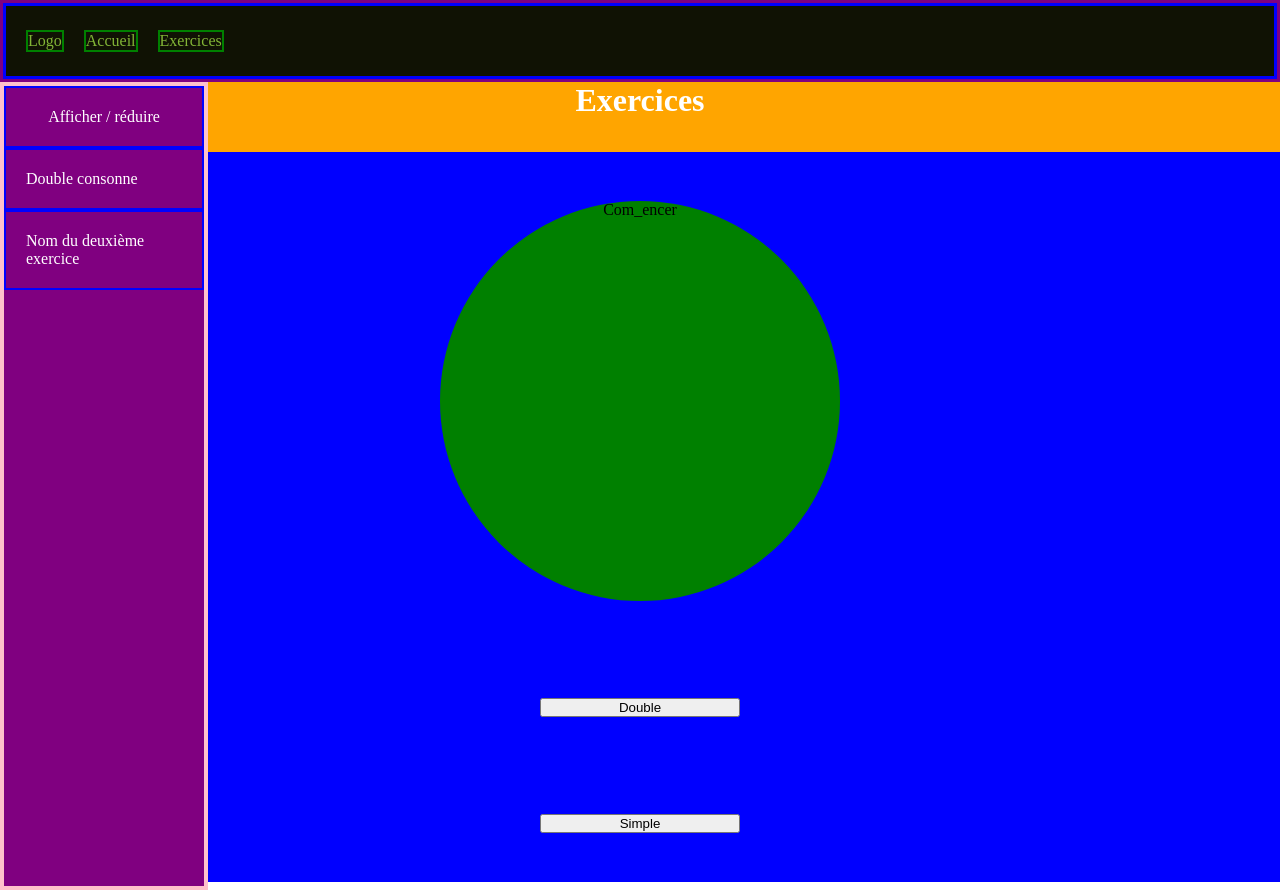
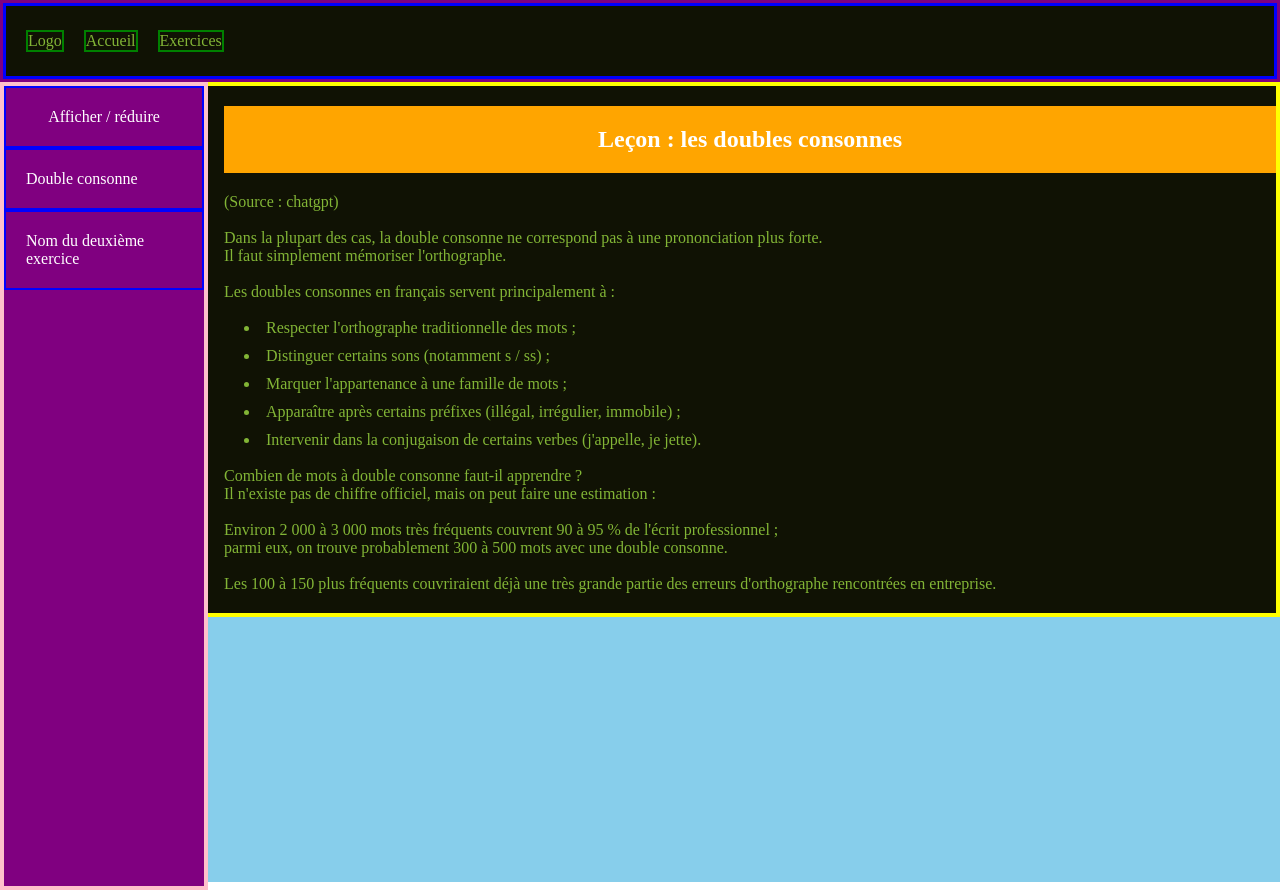
Before and after one commit to matthieuClio/LePrestigeFrancais-Front-end, a React (Vite) app: page /exercices in a window 1280 px wide. Built offline with nearby package versions, Linux system fonts and the light colour scheme.

Commit message:
feat (Exercises) : lesson layout done.

```diff
--- a/src/features/exercises/pages/Exercises.tsx
+++ b/src/features/exercises/pages/Exercises.tsx
@@ -10,21 +10,66 @@ export default function Exercises () {
             {/* Menu */}
             <Menu />
 
-            <main style={{display: 'flex', flexWrap: 'wrap', height: '100vh', backgroundColor: 'blue',  position: 'relative', flexDirection: 'column'}}>
+            <main style={{display: 'flex', flexWrap: 'wrap', height: '100vh', backgroundColor: 'skyblue',  position: 'relative', flexDirection: 'column'}}>
 
+                {/* Left menu */}
                 <LeftMenu />
 
-                {/* Exercise */}
-                <h1 style={{height: 70, backgroundColor: 'orange', color: 'white', textAlign: 'center'}}>
-                    Exercices
-                </h1>
+                <section style={{paddingTop: '20px', paddingBottom: '20px', paddingLeft: '220px', color: 'white', border: '4px solid yellow'}} className="background-color-primary">
+                    {/* Exercise */}
+                    <h1 style={{paddingTop: 20, paddingBottom: 20, backgroundColor: 'orange', color: 'white', textAlign: 'center'}}>
+                        Leçon : les doubles consonnes
+                    </h1>
 
-                <div style={{width: 400, height: 400, backgroundColor: 'green', margin: 'auto', textAlign: 'center', borderRadius: '100%'}}>
+                    <p style={{paddingTop: 20}} className="color-secondary">
+                        (Source : chatgpt)
+                        <br/>
+                        <br/>
+                        Dans la plupart des cas, la double consonne ne correspond pas à une prononciation plus forte.
+                        <br/>
+                        Il faut simplement mémoriser l'orthographe.
+                        <br/>
+                        <br/>
+                        Les doubles consonnes en français servent principalement à :
+                        <br/>
+                        <br/>
+
+                        <li className="margin-left">
+                            Respecter l'orthographe traditionnelle des mots ;
+                        </li>
+                        <li style={{marginTop: 10}} className="margin-left">
+                            Distinguer certains sons (notamment s / ss) ;
+                        </li>
+                        <li style={{marginTop: 10}} className="margin-left">
+                            Marquer l'appartenance à une famille de mots ;
+                        </li>
+                        <li style={{marginTop: 10}} className="margin-left">
+                            Apparaître après certains préfixes (illégal, irrégulier, immobile) ;
+                        </li>
+                        <li style={{marginTop: 10}} className="margin-left">
+                            Intervenir dans la conjugaison de certains verbes (j'appelle, je jette).
+                        </li>
+
+                        <br/>
+                        Combien de mots à double consonne faut-il apprendre ?
+                        <br/>
+                        Il n'existe pas de chiffre officiel, mais on peut faire une estimation :
+                        <br/>
+                        <br/>
+                        Environ 2 000 à 3 000 mots très fréquents couvrent 90 à 95 % de l'écrit professionnel ;
+                        <br/>
+                        parmi eux, on trouve probablement 300 à 500 mots avec une double consonne.
+                        <br/>
+                        <br/>Les 100 à 150 plus fréquents couvriraient déjà une très grande partie des erreurs d'orthographe rencontrées en entreprise.
+                    </p>
+                </section>
+
+                {/* <div style={{width: 400, height: 400, backgroundColor: 'green', margin: 'auto', textAlign: 'center', borderRadius: '100%'}}>
                     Com_encer
                 </div>
 
                 <button style={{width: 200, margin: 'auto'}}>Double</button>
-                <button style={{width: 200, margin: 'auto'}}>Simple</button>
+                <button style={{width: 200, margin: 'auto'}}>Simple</button> */}
             </main>
         </>
     );
--- a/src/shared/components/navigation/menu/Menu.tsx
+++ b/src/shared/components/navigation/menu/Menu.tsx
@@ -5,6 +5,7 @@ export default function Menu () {
     return (
         <menu style={{border: '3px solid purple'}}>
             <nav style={{border: '3px solid blue'}}>
+
                 <ul style={{height: 70, textAlign: 'center', display: 'flex', alignItems: 'center'}} className="background-color-primary list-style-none">
                     <li style={{border: '2px solid green'}} className="margin-left">
                         <Link to='/' className="color-secondary">
```
